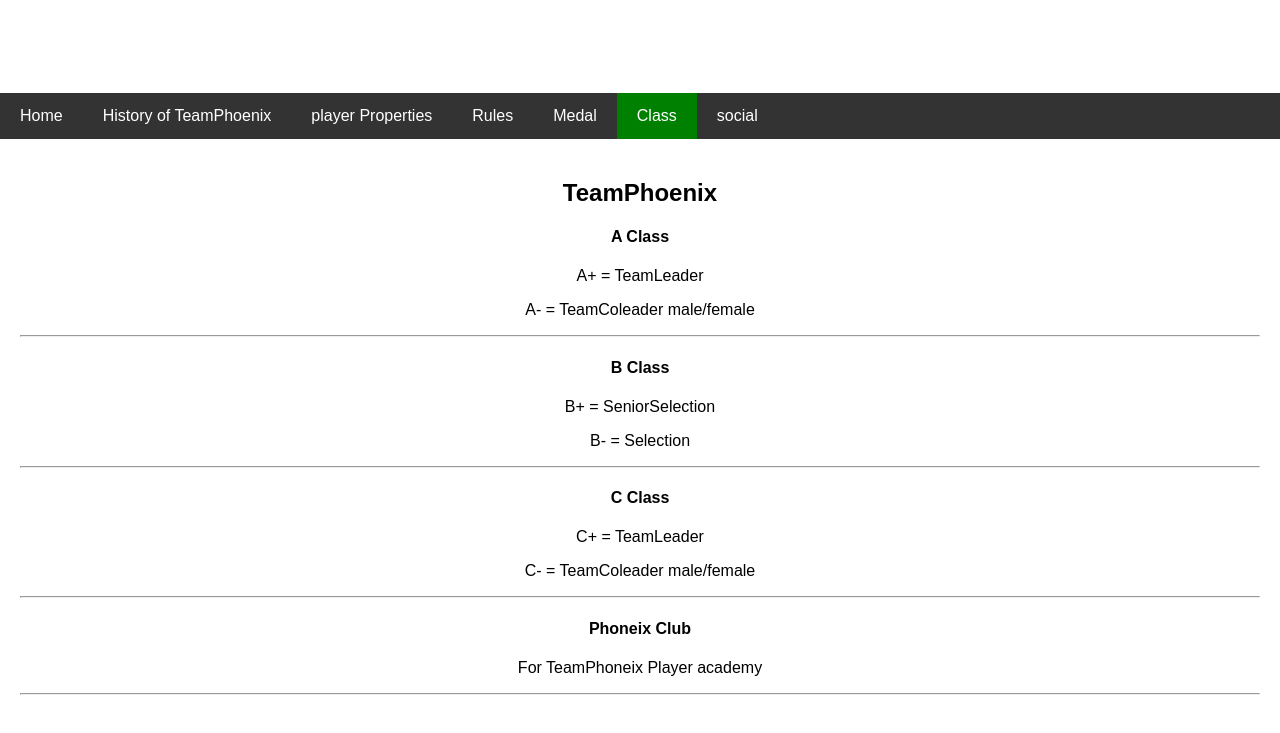
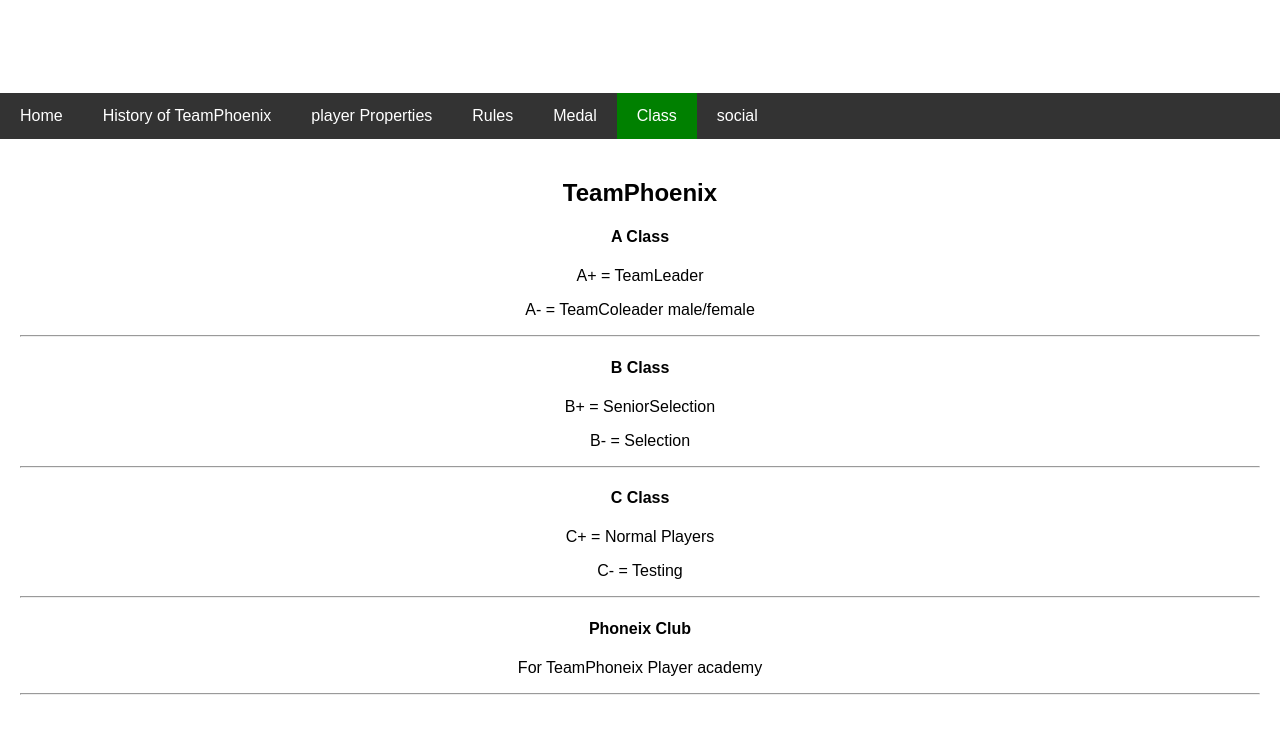
Before and after one commit to TeamPhoenixWeb/TeamPhoenix-Class, a plain HTML site: page index.html in a window 1280 px wide. Shown: the part 201-934 px from the top of the page. Drawn offline with Linux system fonts and the light colour scheme.

Commit message:
Update index.html

```diff
--- a/index.html
+++ b/index.html
@@ -30,8 +30,8 @@
                 <p>B- = Selection</p>
                 <hr>
                 <h4>C Class</h4>
-                <p>C+ = TeamLeader</p>
-                <p>C- = TeamColeader male/female</p>
+                <p>C+ = Normal Players</p>
+                <p>C- = Testing</p>
                 <hr>
                 <h4>Phoneix Club</h4>
                 <p>For TeamPhoneix Player academy</p>
```
